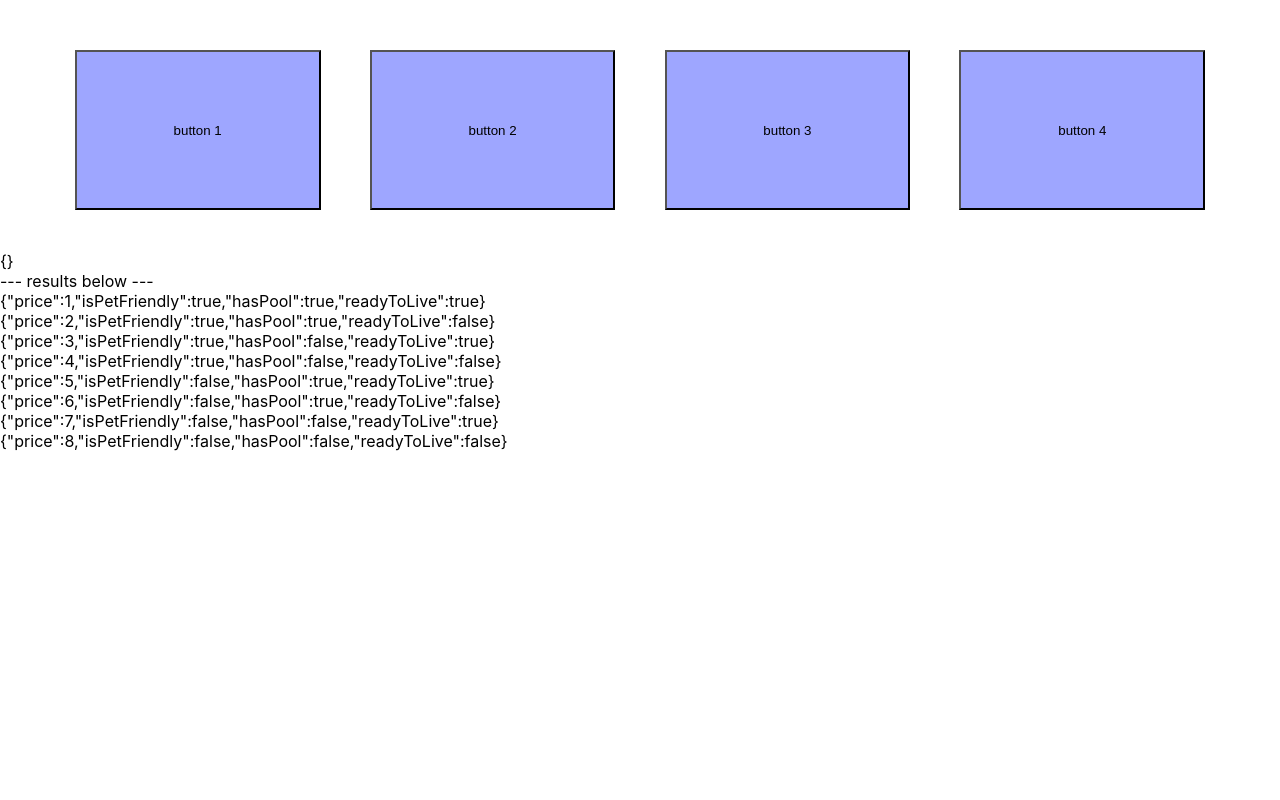
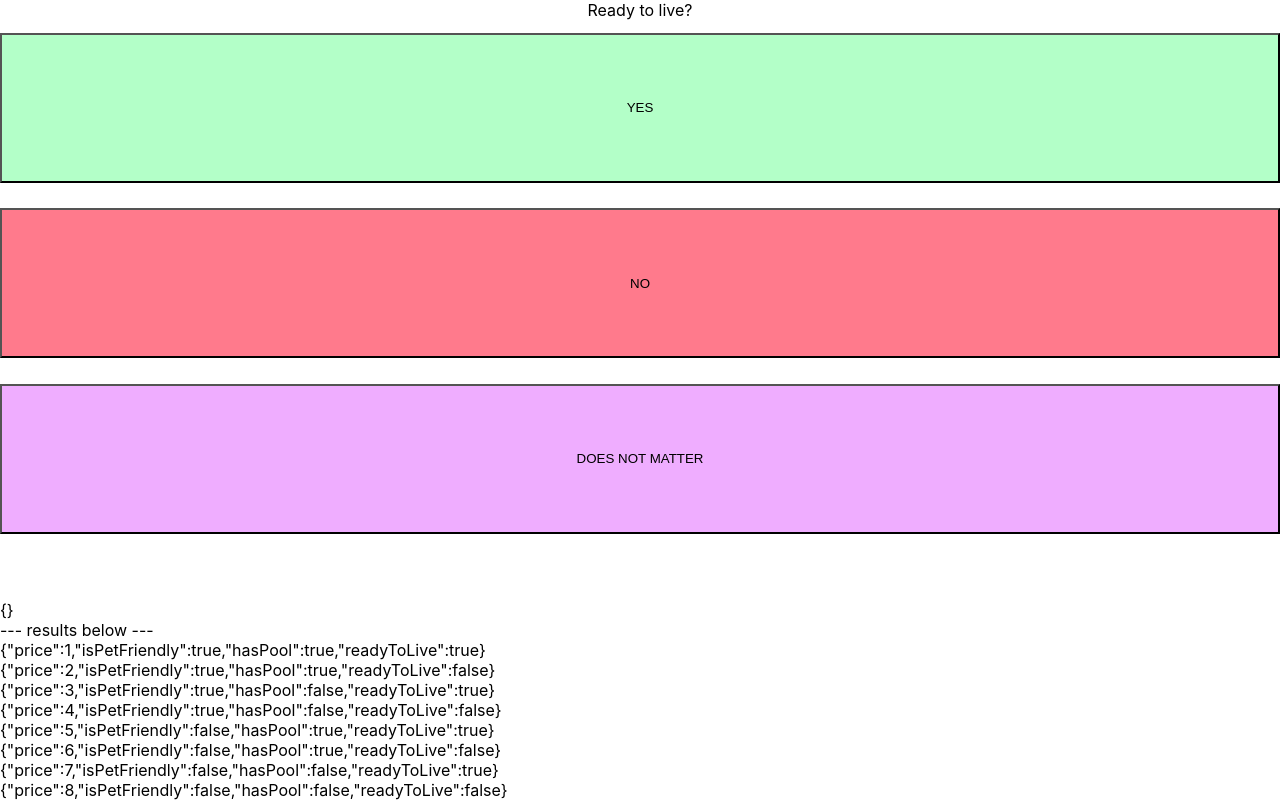
Before and after one commit to Maschroeder1/ihc, a React (Create React App) app in the folder frontend/: page / in a window 1280 px wide. Built offline with nearby package versions, Linux system fonts and the light colour scheme; the HTML template or start-up script is replaced by a standard one.

Commit message:
generalized tiered button grid

```diff
--- a/frontend/src/App.js
+++ b/frontend/src/App.js
@@ -63,11 +63,10 @@ class App extends Component {
       {text:"button 1", filterName:"ANY1", children:[{text:"child 1", filterName:"CHILD_1"}, {text:"child 2", filterName:"CHILD_2"}]},
       {text:"button 2", filterName:"ANY2", children:[{text:"child 3", filterName:"CHILD_3"}, {text:"child 4", filterName:"CHILD_4"}]},
       {text:"button 3", filterName:"ANY3", children:[{text:"child 5", filterName:"CHILD_5"}, {text:"child 6", filterName:"CHILD_6"}]},
-      {text:"button 4", filterName:"ANY4", children:[{text:"child 7", filterName:"CHILD_7"}, {text:"child 8", filterName:"CHILD_8"}]},
-    ]
+      {text:"button 4", filterName:"ANY4", children:[{text:"child 7", filterName:"CHILD_7"}, {text:"child 8", filterName:"CHILD_8"}]}]
     let buttons = [
-      <TieredButtonController text="Ready to live?" filterName="HOUSE_TYPE" id={0} key={0} fatherStateFunction={this.tieredButtonFunction} fatherId={this.state.lastSelected} updateStateJSON={this.updateStateJSON} buttons={tieredButtons1} />,
-      <SimpleButton text="Ready to live?" filterName="READY_TO_LIVE" id={1} key={1} fatherStateFunction={this.simpleButtonFunction} fatherId={this.state.lastSelected} updateStateJSON={this.updateStateJSON} buttons={[1, 2]} />,
+      <SimpleButton text="Ready to live?" filterName="READY_TO_LIVE" id={0} key={0} fatherStateFunction={this.simpleButtonFunction} fatherId={this.state.lastSelected} updateStateJSON={this.updateStateJSON} buttons={[1, 2]} />,
+      <TieredButtonController text="Ready to live?" filterName="HOUSE_TYPE" id={1} key={1} fatherStateFunction={this.tieredButtonFunction} fatherId={this.state.lastSelected} updateStateJSON={this.updateStateJSON} buttons={tieredButtons1} />,
       <SimpleButton text="Pet friendly?" filterName="PET_FRIENDLY" id={2} key={2} fatherStateFunction={this.simpleButtonFunction} fatherId={this.state.lastSelected} updateStateJSON={this.updateStateJSON} />,
       <SimpleButton text="Has a pool?" filterName="POOL" id={3} key={3} fatherStateFunction={this.simpleButtonFunction} fatherId={this.state.lastSelected} updateStateJSON={this.updateStateJSON} />,
       //<TieredButtonController text="Ready to live?" filterName="ENUM_2" id={4} key={4} fatherStateFunction={this.tieredButtonFunction} fatherId={this.state.lastSelected} updateStateJSON={this.updateStateJSON} buttons={[3, 4]} />
--- a/frontend/src/TieredButtonController.js
+++ b/frontend/src/TieredButtonController.js
@@ -20,32 +20,15 @@ export default class TieredButtonController extends React.Component {
         if (buttonObjects === undefined) {
             return []
         }
-        let buttons = []
 
-        for (let button of buttonObjects) {
-            buttons.push(<TieredButtonButton
-                text={button.text}
-                filterName={button.filterName}
-                key={button.filterName}
-                children={this.asButtons(button.children)}
-                parentVisibleFunction={this.somethingFilterFunction}/>)
-        }
-
-        return buttons
-    }
-
-    isVisible() {
-        return this.state.id <= this.props.fatherId
-    }
-
-    gridItems(buttons) {
-        return (
-            <>
-                <section style={{ flexDirection: "row", height: '200px', "margin": "2%", "textAlign": "center"}}>
-                        { buttons }
-                </section>
-            </>
-        )
+        return buttonObjects.map((buttonObject) =>
+            <TieredButtonButton
+                text={buttonObject.text}
+                filterName={buttonObject.filterName}
+                key={buttonObject.filterName}
+                children={this.asButtons(buttonObject.children)}
+                parentVisibleFunction={this.somethingFilterFunction}
+                />)
     }
 
     // more spaghetti than an italian restaurant
@@ -102,12 +85,29 @@ export default class TieredButtonController extends React.Component {
         return (
             <>
             {this.isVisible() &&
-                <div> { this.gridItems(this.state.buttons) } </div>
+                <div> { this.gridItems(this.state.buttons, '200px') } </div>
             }
             {this.isVisible() &&
-                <div> { this.state.visibleChildren } </div>
+                <div> { this.gridItems(this.state.visibleChildren, '100px') } </div>
             }
             </>
         )
     }
+
+    isVisible() {
+        return this.state.id <= this.props.fatherId
+    }
+
+    gridItems(buttons, height) {
+        const maxButtonsPerRow = 4
+        let sections = []
+
+        for (let i=0; i < buttons.length; i+= maxButtonsPerRow) {
+            sections.push(<section style={{ flexDirection: "row", height: height, "margin": "2%", "textAlign": "center"}} key={i}>
+                { buttons.slice(i, i+maxButtonsPerRow) }
+            </section>)
+        }
+
+        return (<>{sections}</>)
+    }
 }
```
